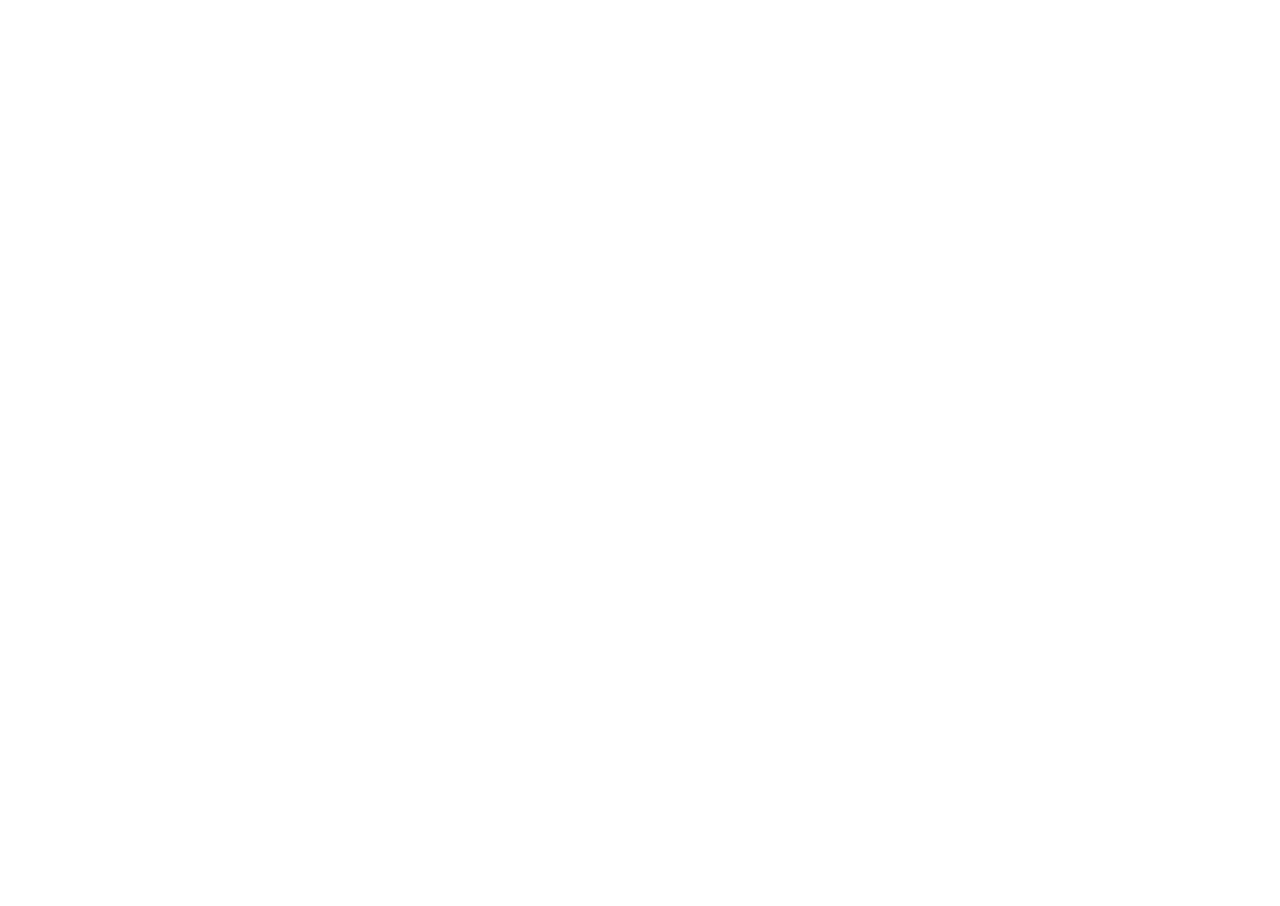
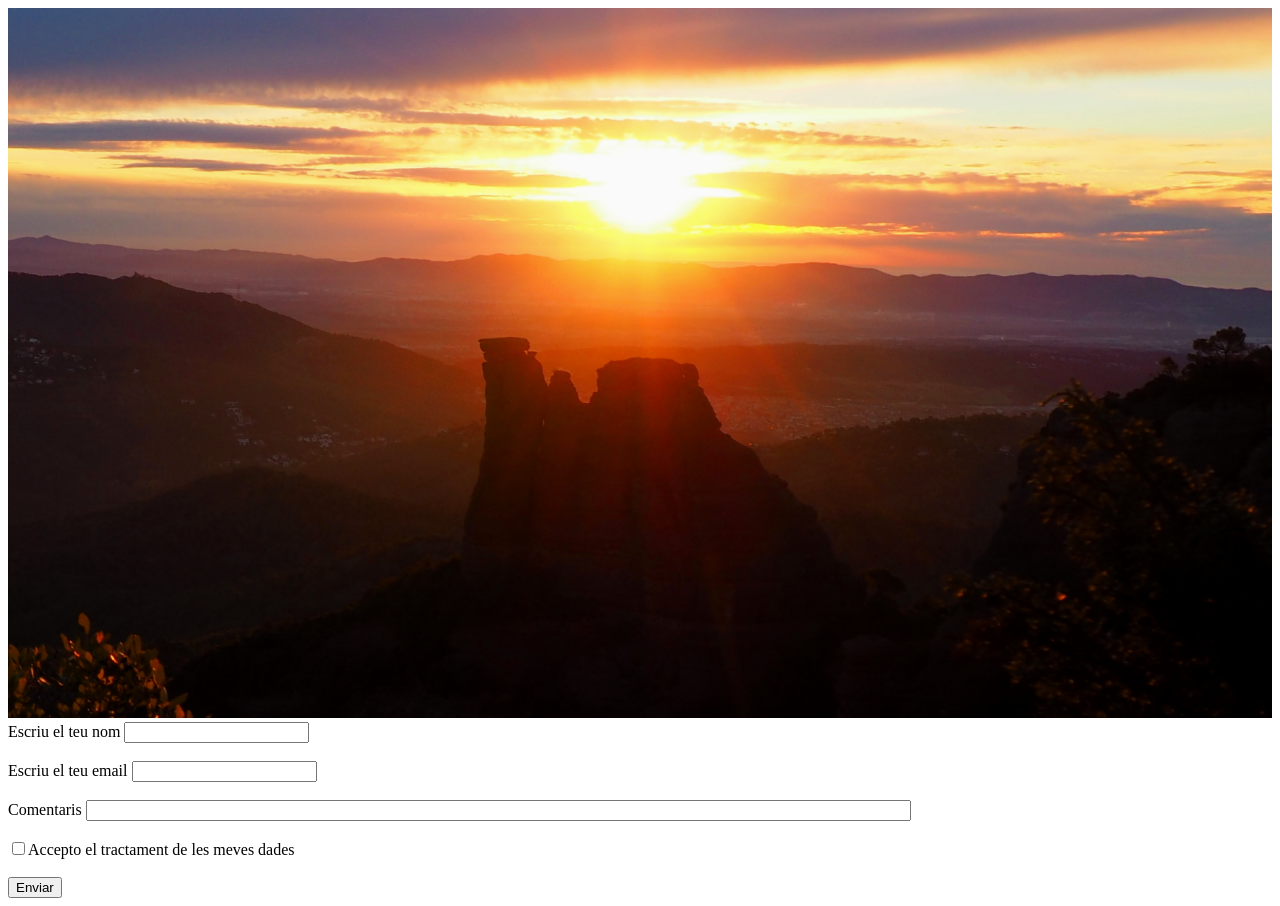
Before and after one commit to marcsamarra/Practica1, a plain HTML site: page contacte.html in a window 1280 px wide. Before the commit the page ends 800 px from the top, so only its background shows below. Drawn offline with Linux system fonts and the light colour scheme.

Commit message:
contacte

```diff
--- a/contacte.html
+++ b/contacte.html
@@ -4,9 +4,40 @@
     <meta charset="UTF-8">
     <meta http-equiv="X-UA-Compatible" content="IE=edge">
     <meta name="viewport" content="width=device-width, initial-scale=1.0">
-    <title>Document</title>
+    <title>Contacte</title>
 </head>
 <body>
+<div id="titol"></div>
+<img src="assets/imatges/sunrise.jpg"  alt="" width="100%">
+
+<form action="">
+
+    <div>
+        <label for=”camp_nom”>Escriu el teu nom</label>
+        <input id=”camp_nom” type=”text”>
+    </div>
+    <br>
+    <div>
+        <label for=”camp_email”>Escriu el teu email</label>
+        <input id=”camp_email” type=”text”>
+    </div>
+<br>
+    <div>
+        <label for=”camp_comentaris”>Comentaris</label>
+        <span width="100">
+            <input id=”camp_comentaris” type="text" size="100"></div>
+        </span>
+<br>
+    <div>
+
+        <input id=”camp_email” type="checkbox" >Accepto el tractament de les meves dades</imput>
+    </div>
+    <br>
+
+    <button>Enviar</button>
+</form>
+
+
 
 </body>
 </html>
```
Also changed, not shown: cv.html (+2 -5 lines), index.html (+6 -1 lines), assets/imatges/sunrise.jpg (added).
